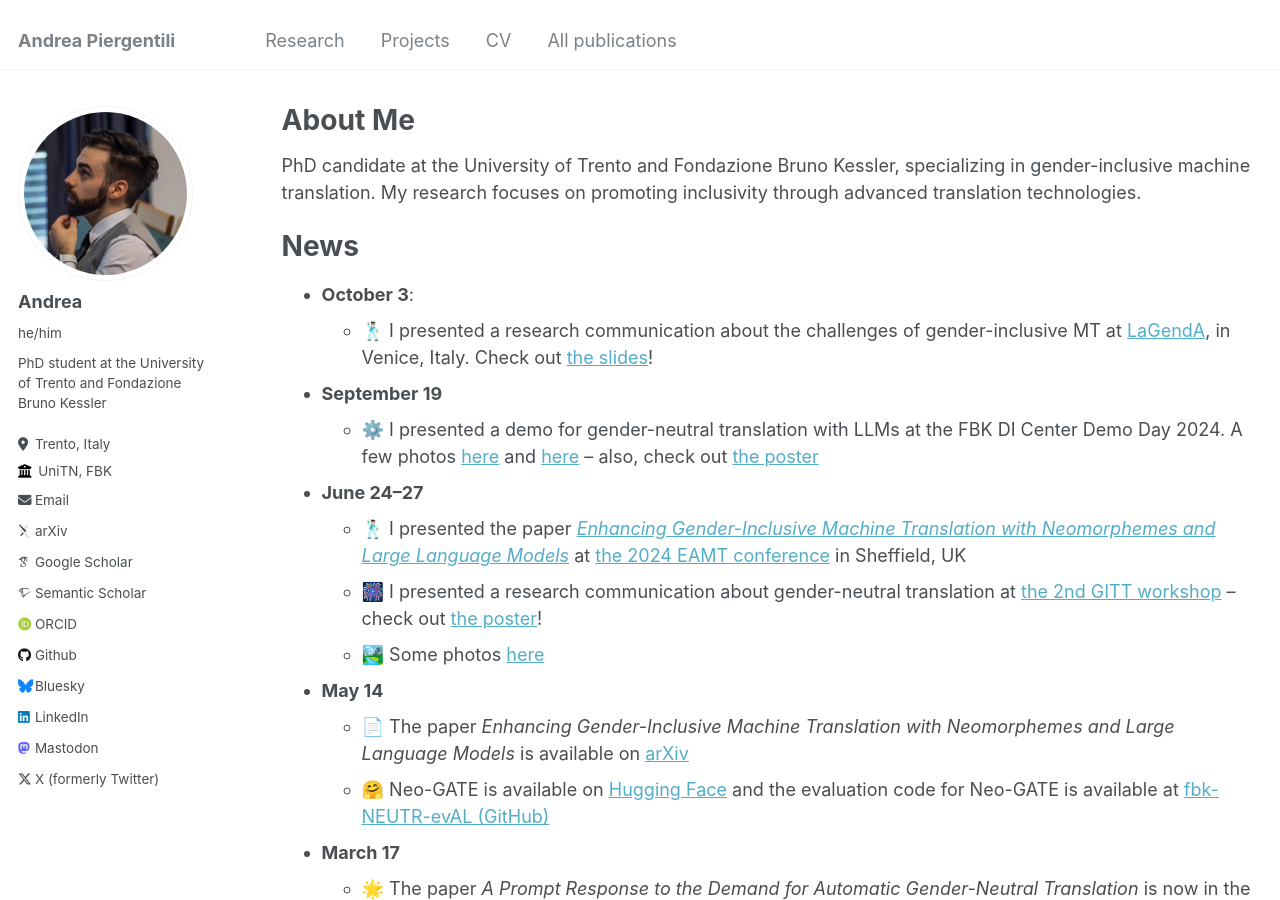
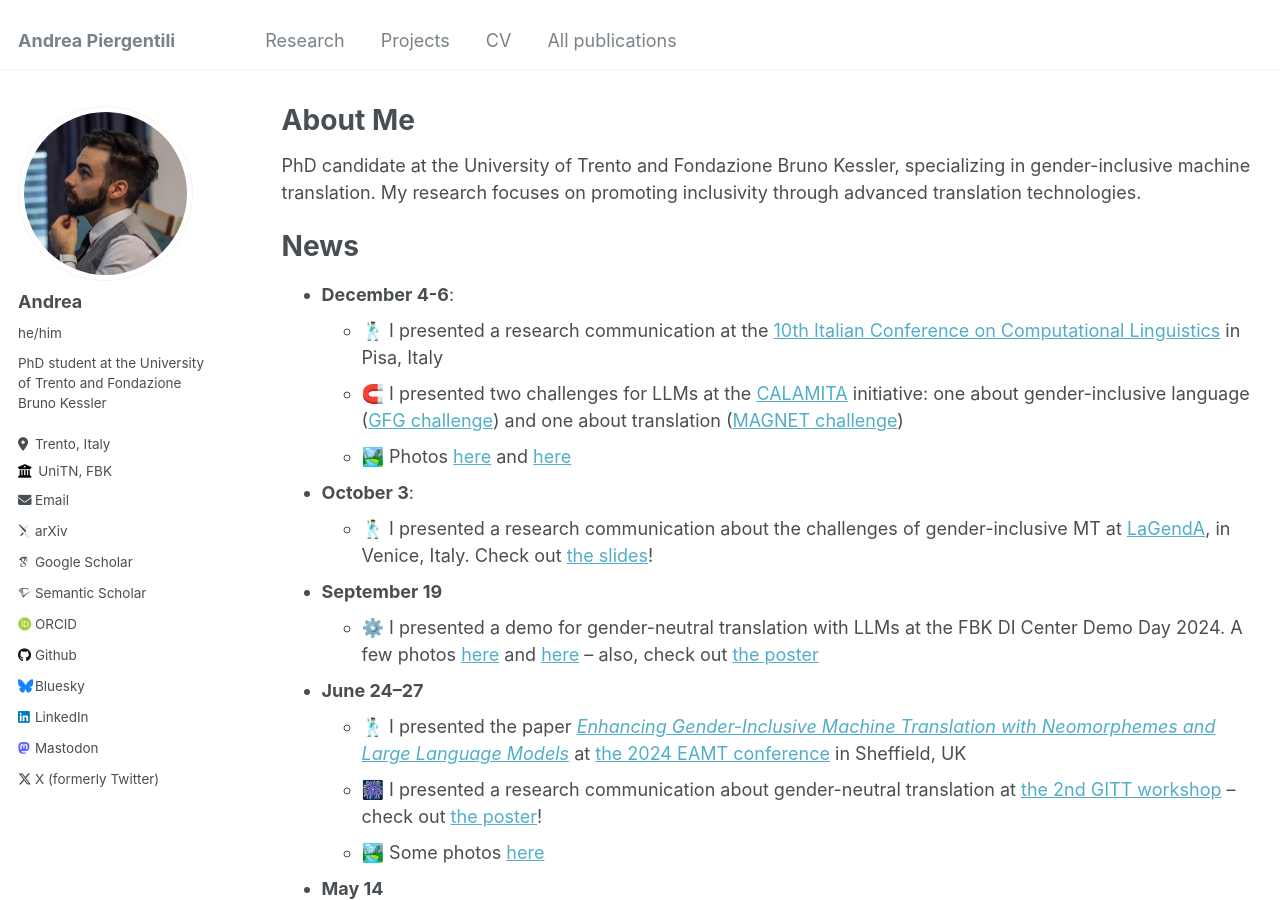
Before and after one commit to apierg/apierg.github.io, a Jekyll site: the page built from _pages/about.md, in a window 1280 px wide and 900 px high. Built offline with Jekyll 4.4.1, drawn with Linux system fonts in a browser that asks for light colours; some web fonts are replaced.

Commit message:
december 2024 update (CLiC-it)

```diff
--- a/_pages/about.md
+++ b/_pages/about.md
@@ -12,7 +12,10 @@ gender-inclusive machine translation.
 My research focuses on promoting inclusivity through advanced translation technologies.
 
 # News
-
+* **December 4-6**:
+  * 🕺🏻 I presented a research communication at the [10th Italian Conference on Computational Linguistics](https://clic2024.ilc.cnr.it/) in Pisa, Italy
+  * 🧲 I presented two challenges for LLMs at the [CALAMITA](https://clic2024.ilc.cnr.it/calamita/) initiative: one about gender-inclusive language ([GFG challenge](https://clic2024.ilc.cnr.it/wp-content/uploads/2024/12/122_calamita_long.pdf)) and one about translation ([MAGNET challenge](https://clic2024.ilc.cnr.it/wp-content/uploads/2024/12/120_calamita_long.pdf))
+  * 🏞️ Photos [here](https://bsky.app/profile/fbk-mt.bsky.social/post/3lcki67pz5s24) and [here](https://bsky.app/profile/fbk-mt.bsky.social/post/3lcnlpn5ldc2b)
 * **October 3**:
   * 🕺🏻 I presented a research communication about the challenges of gender-inclusive MT at [LaGendA](https://www.unive.it/web/en/6465/home), in Venice, Italy. Check out [the slides](https://drive.google.com/file/d/1GbkF72BPl-JNf6B9qLdVxZbo6069LRke/view?usp=share_link)!
 * **September 19**
```
